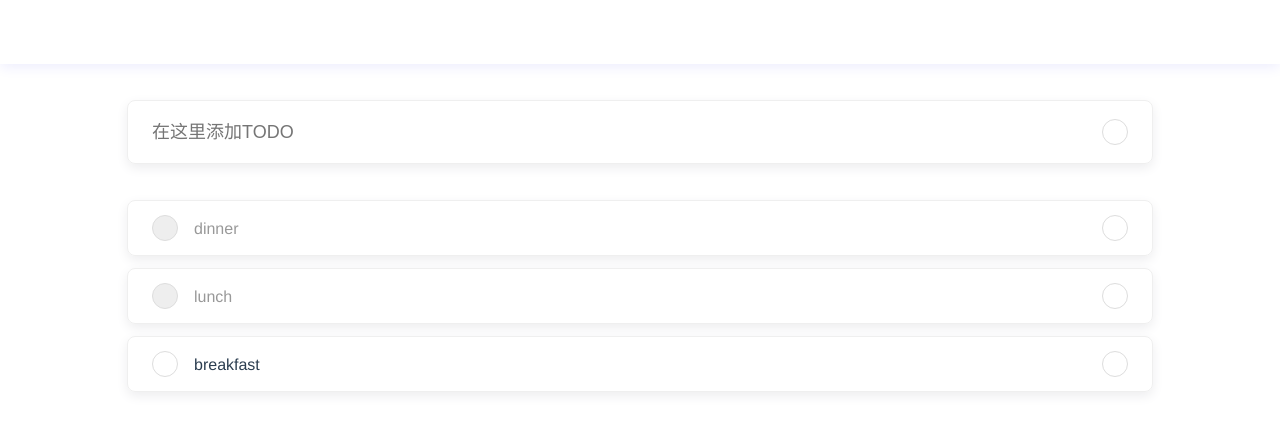
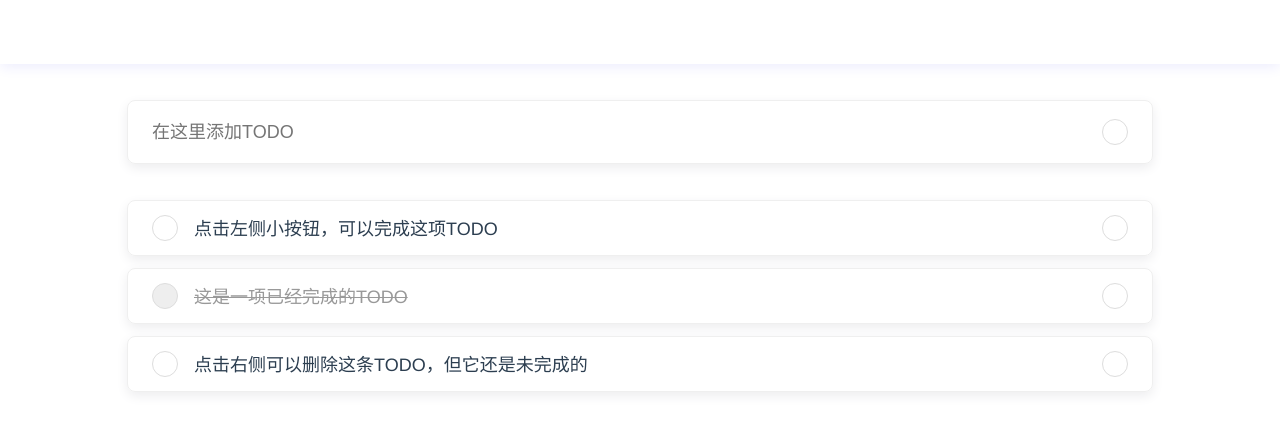
Before and after one commit to kevinzhao2233/one-day, a Vue app: page /#/ in a window 1280 px wide. Shown: the top 432 px of the page. Built offline with nearby package versions, Linux system fonts and the light colour scheme.

Commit message:
优化 优化一些细节问题

```diff
--- a/src/components/Home.vue
+++ b/src/components/Home.vue
@@ -59,6 +59,7 @@ export default {
       'delTodo',
     ]),
 
+    // 生成一个不会重复的id值
     createId() {
       return `${(Math.random() * 10000000).toString(16).substr(0, 4)}-${(new Date()).getTime()}-${Math.random().toString().substr(2, 5)}`;
     },
@@ -105,9 +106,11 @@ export default {
       padding: 0 16px;
       height: 100%;
       line-height: 56px;
+      font-size: 18px;
 
       &.done-todo-txt {
         color: #999;
+        text-decoration-line: line-through;
       }
     }
   }
--- a/src/store/index.js
+++ b/src/store/index.js
@@ -9,11 +9,10 @@ const store = new Vuex.Store({
   strict: process.env.NODE_ENV !== 'production',
   state: {
     todos: [
-      { id: 1, text: 'dinner', done: true },
-      { id: 2, text: 'lunch', done: true },
-      { id: 3, text: 'breakfast', done: false },
+      { id: 1, text: '点击左侧小按钮，可以完成这项TODO', done: false },
+      { id: 2, text: '这是一项已经完成的TODO', done: true },
+      { id: 3, text: '点击右侧可以删除这条TODO，但它还是未完成的', done: false },
     ],
-    will: true,
   },
   getters: {
 
--- a/src/store/mutations.js
+++ b/src/store/mutations.js
@@ -1,8 +1,8 @@
 const mutations = {
 
-  // 添加 TODO || 直接向数组中 push 即可
+  // 添加 TODO || 直接插入到数组首位
   addTodo(state, payload) {
-    state.todos.push({
+    state.todos.unshift({
       id: payload.id,
       text: payload.text,
       done: false,
```
